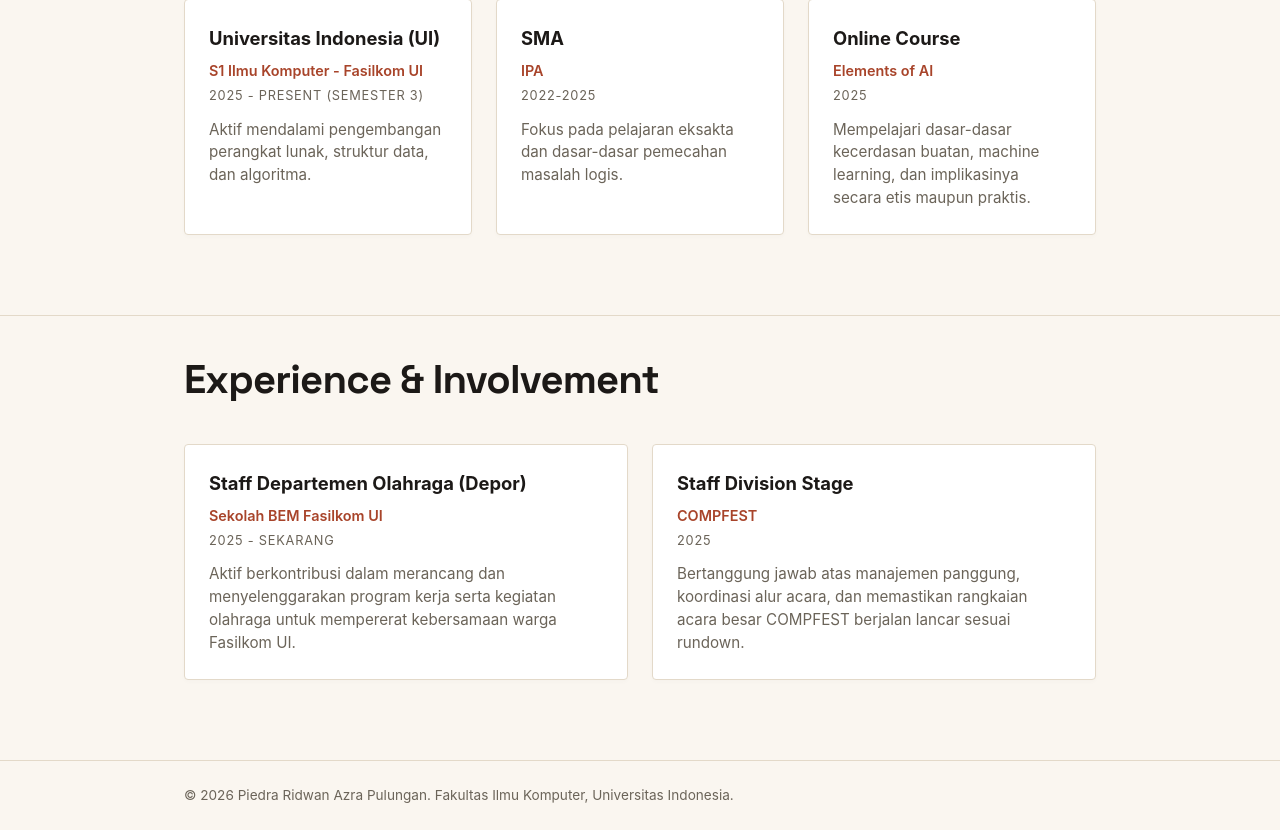
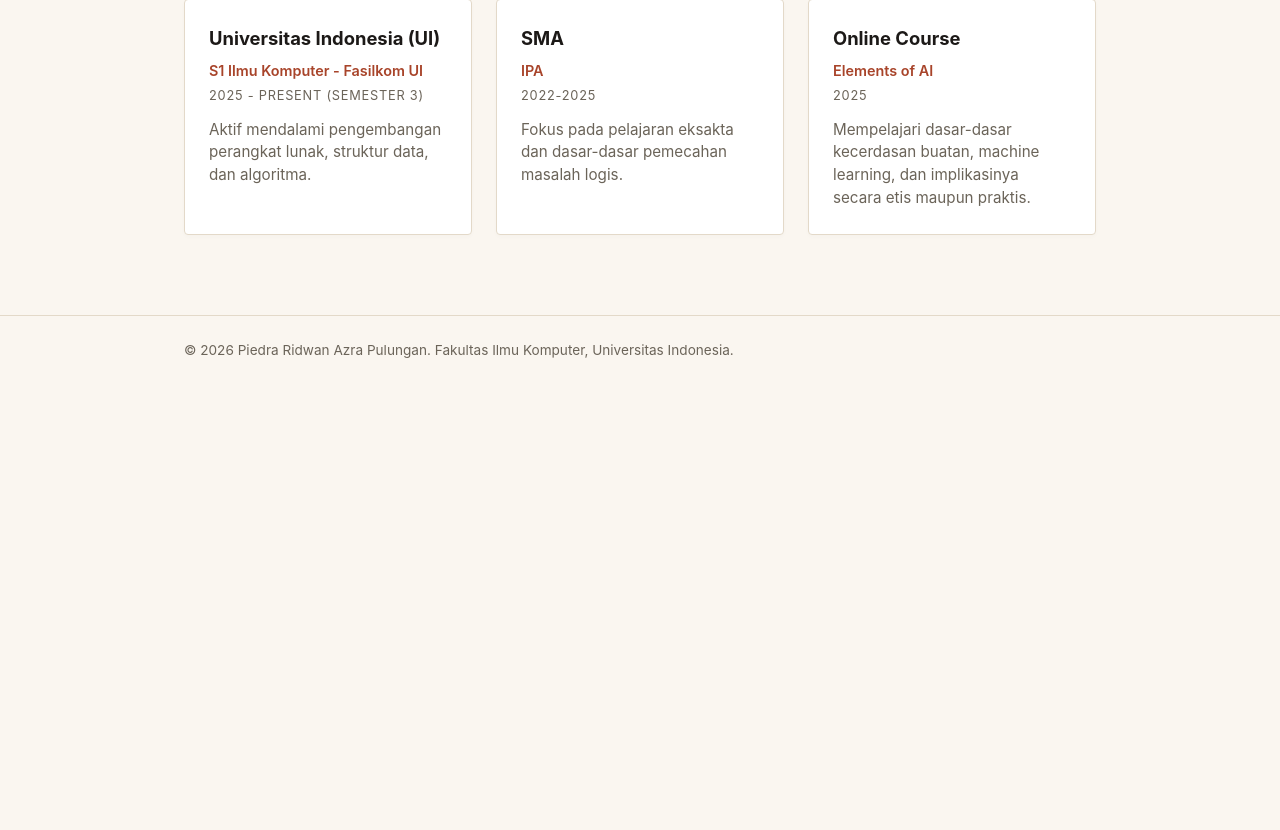
Before and after one commit to droskiee/myportofolio, a Django app: page / in a window 1280 px wide. Shown: the part 826-1656 px from the top of the page. After the commit the page ends 1184 px from the top, so only its background shows below. Run offline with Django 5.2, Linux system fonts and the light colour scheme.

Commit message:
refactor: remove static experience section from index

```diff
--- a/templates/index.html
+++ b/templates/index.html
@@ -77,26 +77,6 @@
                 </div>
             </div>
         </section>
-
-        <section id="experience" class="education-section">
-            <div class="container">
-                <h2>Experience & Involvement</h2>
-                <div class="education-container">
-                    <div class="education-card">
-                        <h3>Staff Departemen Olahraga (Depor)</h3>
-                        <p class="edu-major">Sekolah BEM Fasilkom UI</p>
-                        <p class="edu-period">2025 - Sekarang</p>
-                        <p class="edu-desc">Aktif berkontribusi dalam merancang dan menyelenggarakan program kerja serta kegiatan olahraga untuk mempererat kebersamaan warga Fasilkom UI.</p>
-                    </div>
-                    <div class="education-card">
-                        <h3>Staff Division Stage</h3>
-                        <p class="edu-major">COMPFEST</p>
-                        <p class="edu-period">2025</p>
-                        <p class="edu-desc">Bertanggung jawab atas manajemen panggung, koordinasi alur acara, dan memastikan rangkaian acara besar COMPFEST berjalan lancar sesuai rundown.</p>
-                    </div>
-                </div>
-            </div>
-        </section>
     </main>
 
     <footer class="site-footer">
```
